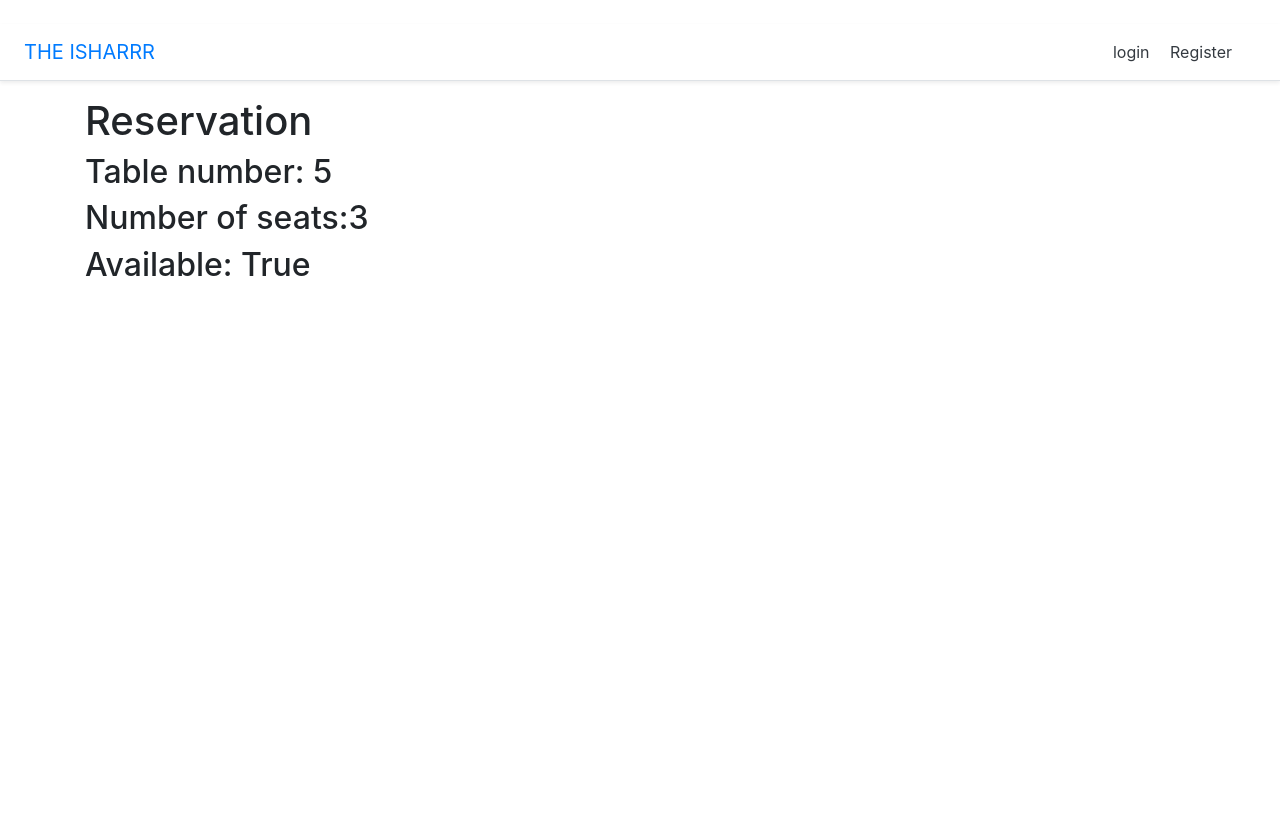
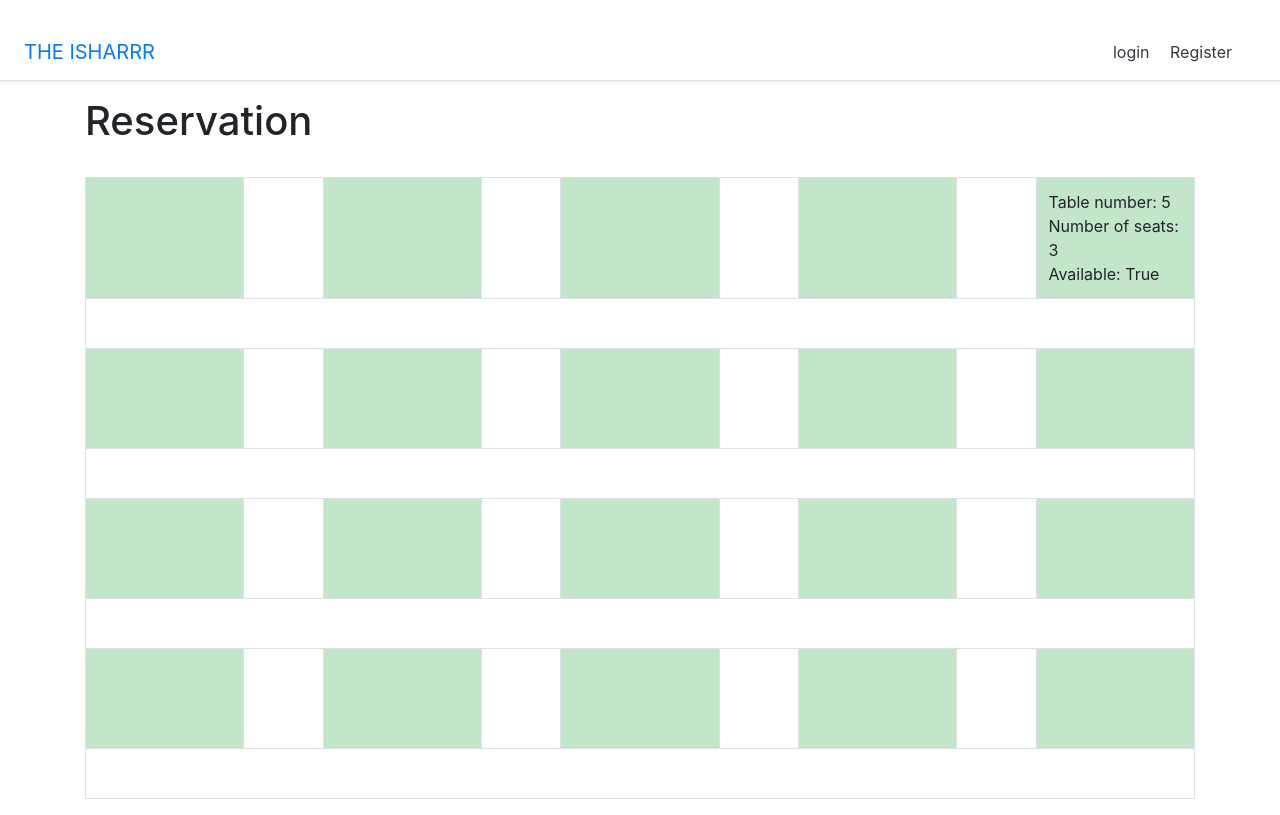
Before and after one commit to ISHARRR/DisoProject, a Django app: page /account/ in a window 1280 px wide. Before the commit the page ends 276 px from the top, so only its background shows below. Run offline with Django 3.2, Linux system fonts and the light colour scheme; data comes from the database, SQL or seed files in the repository; both versions use the stored data as it was after the commit; some libraries are stand-ins or nearby versions.

Commit message:
visual table added to home

```diff
--- a/diso/website/templates/accounts/home.html
+++ b/diso/website/templates/accounts/home.html
@@ -4,8 +4,6 @@
 {# overrides the page title of the base template #}
 {% block head %}
     <title>Home</title>
-
-
 
 
 {#    <meta http-equiv="refresh" content="2">#}
@@ -16,37 +14,52 @@
 {# includs boby of this page#}
 {% block body %}
 
+    <div class="container">
 
- <div  class="container">
+    <h1>Reservation</h1>
+    <br>
+    <table style="width: 100%" class="table table-bordered" >
 
-     <h1>Reservation</h1>
-     <h2> Table number: <span id="table-number"></span></h2>
-     <h2> Number of seats:<span id="numb-seats"></span></h2>
-     <h2> Available: <span id="table-available"></span></h2>
+        <tbody>
 
-        <br>
-        <div id="tables" >
-{#            {% for table in tables %}#}
-{#               <h2> Table number: {{ table.id }}</h2>#}
-{#               <h2 id="av"> Number of seats: {{ table.seats }}</h2>#}
-{#               <h2> Number of seats: {{ table.seats }}</h2>#}
-{#               <h2> Available: {{ table.available }}</h2>#}
-{#               <br>#}
-{#               <br>#}
-{#            {% endfor %}#}
-        </div>
+        {#loop to craete table#}
+        {% for i in i|rjust:4 %}
+
+            {#first row#}
+            <tr>
+
+                <td id="t1" class="table-success" width="100" height="100" ></td>
+                <td width="50" height="50" ></td>
+                <td id="t2" class="table-success" width="100" height="100" ></td>
+                <td width="50" height="50" ></td>
+                <td id="t3" class="table-success" width="100" height="100" ></td>
+                <td width="50" height="50" ></td>
+                <td id="t4" class="table-success" width="100" height="100" ></td>
+                <td width="50" height="50" ></td>
+                <td id="t5" class="table-success" width="100" height="100" >
+
+                </td>
+
+            </tr>
+
+            <tr>
+                <td colspan="9" width="50" height="50" ></td>
+            </tr>
+
+        {% endfor %}
+
     </div>
-
-
 
     <script type="text/javascript">
 
    {#setTimeout(function(){#}
-   {#    location.reload();#}
-   {#,1000);#}
+   {#   {#    location.reload();#}
+   {#   {#,1000);#}
+
+{#   ajaxs request to pull data form the model, using polling to loop for most resent data#}
 $(document).ready(function(){
     var isAvailable;
-        var numSeats;
+    var numSeats;
     doPoll();
     function doPoll() {
         $.ajax({
@@ -56,16 +69,15 @@ $(document).ready(function(){
             success: function (data) {
                 data.forEach(function (tables)
                 {
-                    console.log(tables);
                     isAvailable = tables.fields.available;
-
                     numSeats = tables.fields.seats;
                 });
-
-
-
-                if (isAvailable) isAvailable = "True";
-                else isAvailable = "False";
+                if (isAvailable) {
+                    isAvailable = "True";
+                    $("#t5").attr("class","table-success");
+                }else { isAvailable = "False";
+                    $("#t5").attr("class","table-danger");
+                }
                 $('#table-available').text(isAvailable);
                 $('#table-number').text(5);
                 $('#numb-seats').text(numSeats);
@@ -74,6 +86,13 @@ $(document).ready(function(){
         setTimeout(doPoll,1000);
     }
 
+     $("#t5").html(
+         'Table number: <span id="table-number"></span> <br>' +
+         'Number of seats: <span id="numb-seats"></span> <br>' +
+         'Available: <span id="table-available"></span>'
+     )
+
+
 });
  </script>
 
```
Also changed, not shown: diso/website/db.sqlite3.
